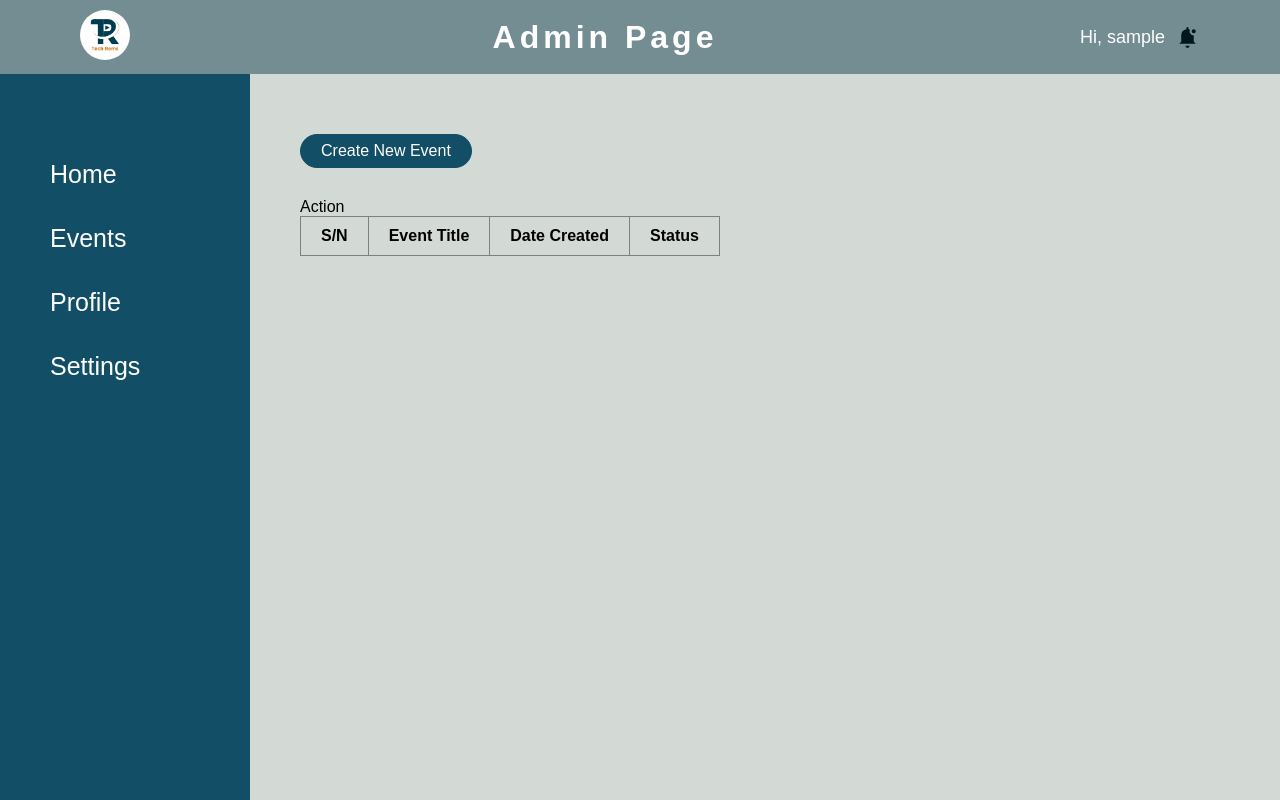
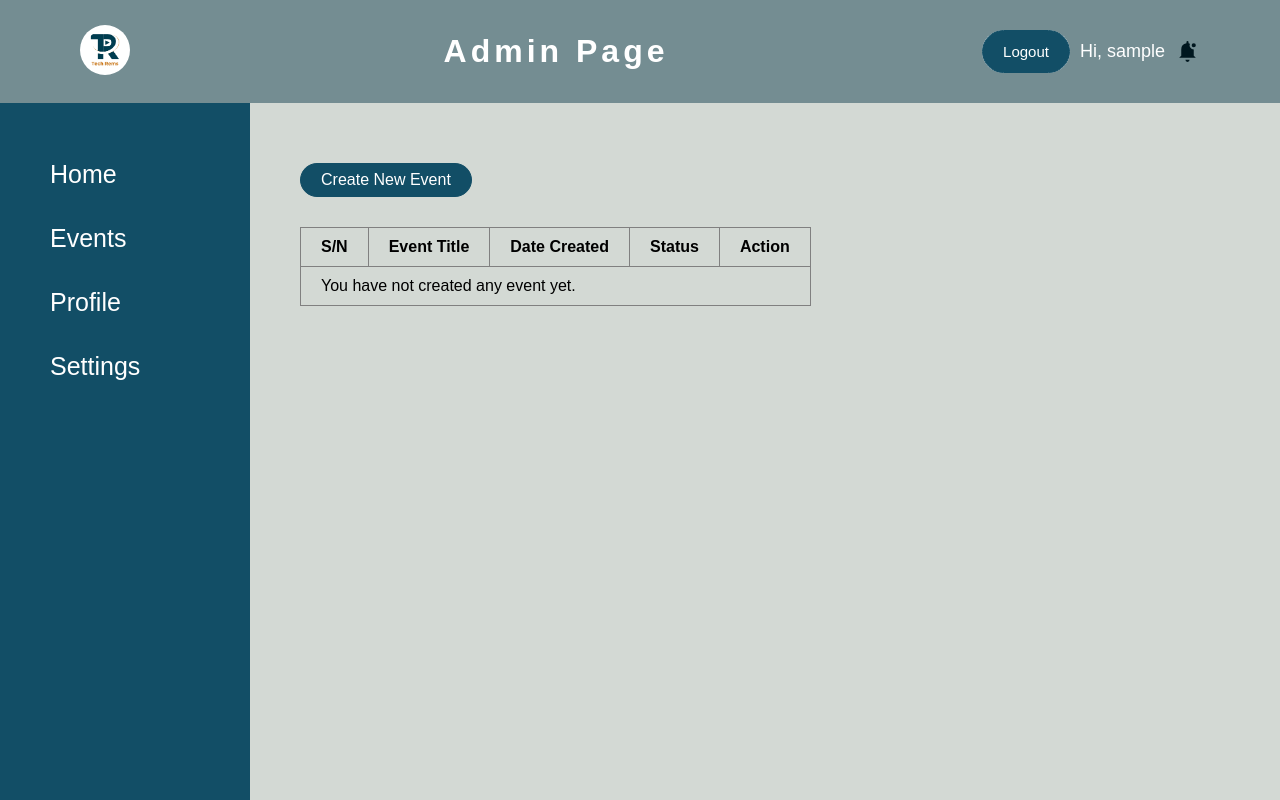
Before and after one commit to manaf-dev/Donations-Tracker, a Django app: page /events/ in a window 1280 px wide. Run offline with Django 5.2, Linux system fonts and the light colour scheme; the visitor is signed in with stand-in values (Sample User, id 1); data that the repository does not hold is empty.

Commit message:
Created login & logout for the app. Created views for creating donation, some changes to templates.

```diff
--- a/DonationTracker/settings.py
+++ b/DonationTracker/settings.py
@@ -44,6 +44,7 @@ INSTALLED_APPS = [
 
     #custom apps
     'donateApp.apps.DonateappConfig',
+    'users.apps.UsersConfig',
 ]
 
 MIDDLEWARE = [
@@ -137,3 +138,7 @@ MEDIA_ROOT = BASE_DIR / 'media'
 # https://docs.djangoproject.com/en/5.0/ref/settings/#default-auto-field
 
 DEFAULT_AUTO_FIELD = 'django.db.models.BigAutoField'
+
+LOGIN_URL = 'login'
+LOGIN_REDIRECT_URL = 'home'
+# LOGOUT_REDIRECT_URL = 'login'
--- a/donateApp/models.py
+++ b/donateApp/models.py
@@ -10,7 +10,8 @@ class Event(models.Model):
     date_created = models.DateTimeField(auto_now_add=True)
     due_date = models.DateTimeField(blank=True, null=True)
     link = models.CharField(max_length=255)
-    is_completed = models.BooleanField()
+    is_completed = models.BooleanField(default=False)
+    # flyer = models.ImageField(upload_to='event_flyers', default='default.png', null=True, blank=True)
 
 
     class Meta:
@@ -34,7 +35,7 @@ class Donor(models.Model):
 
 class Donation(models.Model):
     event = models.ForeignKey(Event, on_delete=models.CASCADE, related_name='donations')
-    donor = models.ForeignKey(Donor, null=True, on_delete=models.SET_NULL, related_name='event_donors')
+    donor = models.ForeignKey(Donor, null=True, on_delete=models.SET_NULL)
     amount = models.DecimalField(max_digits=10, decimal_places=2)
     date = models.DateTimeField(auto_now_add=True)
 
--- a/donateApp/static/donateApp/style.css
+++ b/donateApp/static/donateApp/style.css
@@ -328,3 +328,32 @@ textarea {
 .create-section form input, textarea {
     border-radius: 15px;
 }
+
+
+/* LOGIN PAGE STYLES */
+
+.login-form {
+    width: fit-content;
+    padding: 35px;
+    border-radius: 15px;
+}
+
+.login-form fieldset {
+    padding: 20px ;
+}
+
+.login-form legend {
+    font-size: 20px;
+    font-weight: 600;
+    padding: 10px;
+}
+
+.login-form input {
+    margin-bottom: 20px;
+}
+
+
+.logout-form {
+    width: unset;
+    padding: 0;
+}
--- a/donateApp/templates/donateApp/event_detail.html
+++ b/donateApp/templates/donateApp/event_detail.html
@@ -26,7 +26,7 @@
         </div>
         <div class="detail-bottom">
             <div class="btn btn-primary">
-                <a href="{% url 'donate' %}">Donate</a>
+                <a href="{% url 'donate' pk=event.id %}">Donate</a>
             </div>
             <div class="detail-cards">
                 <div class="card">
--- a/donateApp/templates/donateApp/event_list.html
+++ b/donateApp/templates/donateApp/event_list.html
@@ -10,7 +10,7 @@
     <section>
         <div class="events-btn">
             <div class="btn btn-primary">
-                <a href="#">Create New Event</a>
+                <a href="{% url 'create-event' %}">Create New Event</a>
             </div>
         </div>
 
@@ -20,7 +20,7 @@
                 <th>Event Title</th>
                 <th>Date Created</th>
                 <th>Status</th>
-                <thead>Action</th>
+                <th>Action</th>
             </thead>
             {% for event in events %}
             <tbody>
@@ -35,6 +35,8 @@
                     {% endif %}
                 </td>
                 <td><a href="{% url 'event-detail' pk=event.id %}">View</a> | Share | Restart</td>
+                {% empty %}
+                    <td colspan="5">You have not created any event yet.</td>
             </tbody>
             {% endfor %}
         </table>
--- a/donateApp/templates/donateApp/index.html
+++ b/donateApp/templates/donateApp/index.html
@@ -15,7 +15,7 @@
 <section>
     <div class="home-btns">
         <div class="btn btn-primary">
-            <a href="#">Create New Event</a>
+            <a href="{% url 'create-event' %}">Create New Event</a>
         </div>
         <div class="btn btn-secondary">
             <a href="#">Buy SMS</a>
--- a/donateApp/urls.py
+++ b/donateApp/urls.py
@@ -8,6 +8,7 @@ urlpatterns = [
     path('event/<int:pk>/', views.eventDetail, name='event-detail'),
     path('event/<int:pk>/totalamount/', views.eventAmount, name='amount'),
     path('event/<int:pk>/donors/', views.eventDonors, name='donors'),
-    path('donate/', views.donate, name='donate'),
-    path('create-event/', views.create_event, name='create-event'),
+    path('donate/<int:pk>/', views.donate, name='donate'),
+    path('collect-donation/<int:pk>/', views.donateSave, name='save-donate'),
+    path('create-event/', views.createEvent, name='create-event'),
 ]
--- a/donateApp/views.py
+++ b/donateApp/views.py
@@ -1,4 +1,4 @@
-from django.shortcuts import render
+from django.shortcuts import render, redirect
 from django.http import HttpResponse
 from django.views.generic import ListView, DetailView
 from django.contrib.auth.decorators import login_required
@@ -6,9 +6,10 @@ from django.contrib.auth.mixins import LoginRequiredMixin
 from django.db.models import Sum
 
 from .models import Event, Donor, Donation
+from .forms import CreateEventForm
 
 # Create your views here.
-# @login_required
+@login_required
 def home(request):
     completed_events = Event.objects.filter(admin=request.user, is_completed=True).count()
     uncompleted_events = Event.objects.filter(admin=request.user, is_completed=False).count()
@@ -17,42 +18,74 @@ def home(request):
     return render(request, 'donateApp/index.html', context)
 
 
-# @login_required
+@login_required
 def eventsList(request):
     events = Event.objects.filter(admin=request.user)
     context = {'events':events}
     return render(request, 'donateApp/event_list.html', context)
 
-# @login_required
+@login_required
 def eventDetail(request, pk):
     event = Event.objects.get(id=pk)
     donations = event.donations.all()
     total_amount = donations.aggregate(Sum('amount'))['amount__sum']
+    if total_amount is None:
+        total_amount = '0.00'
     donors = donations.values('donor').distinct().count()
     context = {'event':event, 'total_amount':total_amount, 'donors':donors}
     return render(request, 'donateApp/event_detail.html', context)
 
 
-# @login_required
+@login_required
 def eventAmount(request, pk):
     event = Event.objects.get(id=pk)
     donations = event.donations.filter(event=event)
     total_amount = donations.aggregate(Sum('amount'))['amount__sum']
+    if total_amount is None:
+        total_amount = '0.00'
     context = {'event':event, 'total_amount':total_amount}
     return render(request, 'donateApp/amount.html', context)
 
 
-# @login_required
+@login_required
 def eventDonors(request, pk):
     event = Event.objects.get(id=pk)
     donations = event.donations.filter(event=event)
-    # donors = Donor.objects.filter(id=event)
     context = {'event':event, 'donations':donations}
     return render(request, 'donateApp/donors.html', context)
 
 
-def donate(request):
-    return render(request, 'donateApp/donate.html')
+def donate(request, pk):
+    event = Event.objects.get(id=pk)
+    context = {'event':event}
+    return render(request, 'donateApp/donate.html', context)
+
+
+def donateSave(request, pk):
+    event = Event.objects.get(id=pk)
+    if request.method == 'POST':
+        name = request.POST.get('name')
+        phone = request.POST.get('phone')
+        amount = request.POST.get('amount')
+        donor = Donor.objects.create(name=name, phone_num=phone)
+        Donation.objects.create(event=event, donor=donor, amount=amount)
+        return redirect('donate', pk=event.id)
+    return redirect('donate', pk=event.id)
+
+
+
+def createEvent(request):
+    form = CreateEventForm()
+    if request.method == 'POST':
+        form = CreateEventForm(request.POST)
+        if form.is_valid():
+            event = form.save(commit=False)
+            event.admin = request.user
+            event.save()
+            return redirect('events')
+    context = {'form': form}
+    return render(request, 'donateApp/create_event.html', context)
+
 
 # class EventList(LoginRequiredMixin, ListView):
 #     model = Event
@@ -66,13 +99,3 @@ def donate(request):
 #     template_name='donateApp/event_detail.html'
 #     context_object_name = 'event'
 #     login_url = '/'
-
-
-
-
-
-
-
-
-def create_event(request):
-    return render(request, 'donateApp/create_event.html')
--- a/templates/main.html
+++ b/templates/main.html
@@ -21,8 +21,14 @@
         <div class="username">
 
             {% if user.is_authenticated %}
+            <form action="{% url 'logout' %}" method="post" class="logout-form">
+                {% csrf_token %}
+                <input type="submit" value="Logout" class="btn btn-primary">
+            </form>
+            {% comment %} <a href="../users/templates/users/logout.html">Logout</a> {% endcomment %}
                 <p>Hi, {{ user.username }}</p>
                 <svg fill="#00171f" viewBox="0 0 24 24" xmlns="http://www.w3.org/2000/svg" width="25" height="25"><g id="SVGRepo_bgCarrier" stroke-width="0"></g><g id="SVGRepo_tracerCarrier" stroke-linecap="round" stroke-linejoin="round"></g><g id="SVGRepo_iconCarrier"><path d="M20,18H4l2-2V10a6,6,0,0,1,5-5.91V3a1,1,0,0,1,2,0V4.09a5.9,5.9,0,0,1,1.3.4A3.992,3.992,0,0,0,18,10v6Zm-8,4a2,2,0,0,0,2-2H10A2,2,0,0,0,12,22ZM18,4a2,2,0,1,0,2,2A2,2,0,0,0,18,4Z"></path></g>
+
             {% endif %}
 
             </svg>
--- a/users/urls.py
+++ b/users/urls.py
@@ -1,6 +1,8 @@
 from django.urls import path
 from django.contrib.auth import views as auth_views
 
+
 urlpatterns = [
-    path('login/', auth_views.LoginView.as_view, name='login')
+    path('login/', auth_views.LoginView.as_view(template_name='users/login.html'), name='login'),
+    path('logout/', auth_views.LogoutView.as_view(template_name='users/logout.html'), name='logout')
 ]
```
Also changed, not shown: donateApp/forms.py (added, +10 -0 lines), donateApp/templates/donateApp/create_event.html (+5 -3 lines), donateApp/templates/donateApp/donate.html (+11 -4 lines), donateApp/templates/donateApp/donors.html (+7 -0 lines), users/templates/users/login.html (added, +16 -0 lines), users/templates/users/logout.html (added, +10 -0 lines), donateApp/migrations/0004_alter_donation_donor_alter_event_is_completed.py (added), donateApp/migrations/0005_alter_donation_donor.py (added).
